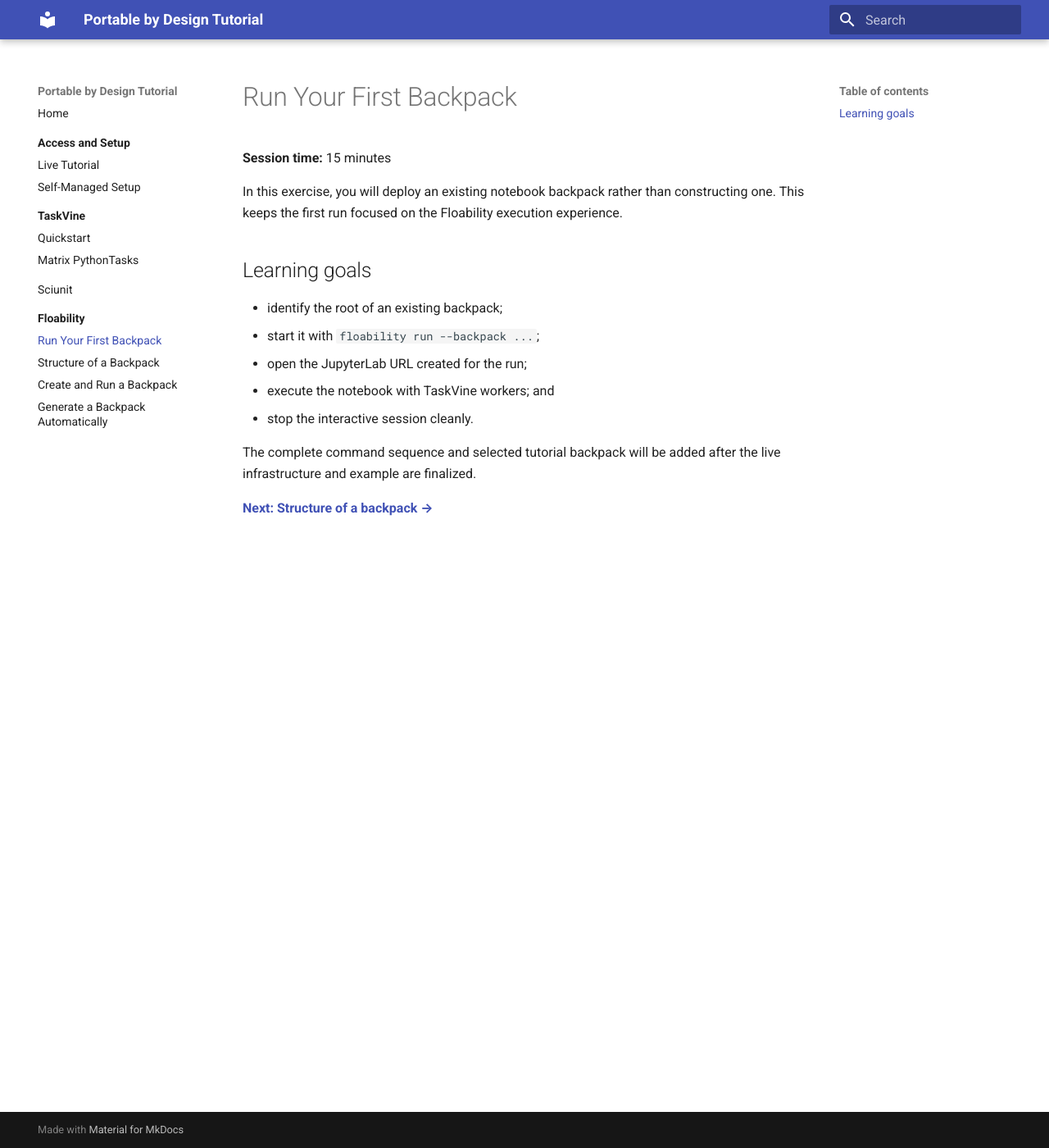
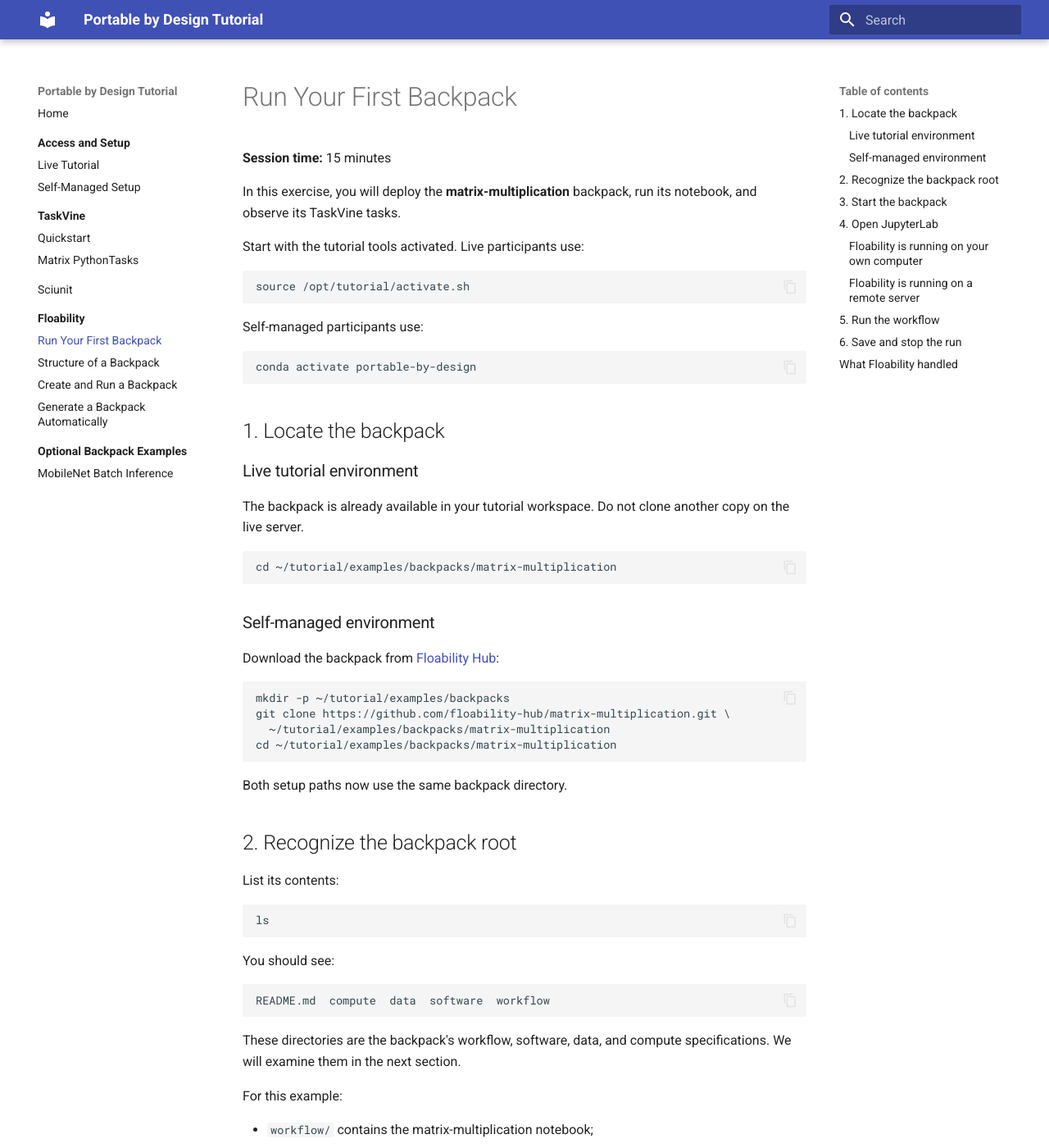
Before and after one commit to floability/tutorial-portable-by-design, an MkDocs documentation site: the page built from docs/04-floability/first-backpack.md, in a window 1280 px wide and 1400 px high. Shown: the whole window at 82% size. Built offline with MkDocs 1.6.1 and Material for MkDocs 9.7.7, drawn with Linux system fonts in a browser that asks for light colours; some of the changed text lies outside the part shown.

Commit message:
Add first and optional backpack guides

````diff
--- a/docs/04-floability/first-backpack.md
+++ b/docs/04-floability/first-backpack.md
@@ -2,19 +2,164 @@
 
 **Session time:** 15 minutes
 
-In this exercise, you will deploy an existing notebook backpack rather than
-constructing one. This keeps the first run focused on the Floability execution
-experience.
+In this exercise, you will deploy the **matrix-multiplication** backpack, run
+its notebook, and observe its TaskVine tasks.
 
-## Learning goals
+Start with the tutorial tools activated. Live participants use:
 
-- identify the root of an existing backpack;
-- start it with `floability run --backpack ...`;
-- open the JupyterLab URL created for the run;
-- execute the notebook with TaskVine workers; and
-- stop the interactive session cleanly.
+```bash
+source /opt/tutorial/activate.sh
+```
 
-The complete command sequence and selected tutorial backpack will be added
-after the live infrastructure and example are finalized.
+Self-managed participants use:
+
+```bash
+conda activate portable-by-design
+```
+
+## 1. Locate the backpack
+
+### Live tutorial environment
+
+The backpack is already available in your tutorial workspace. Do not clone
+another copy on the live server.
+
+```bash
+cd ~/tutorial/examples/backpacks/matrix-multiplication
+```
+
+### Self-managed environment
+
+Download the backpack from
+[Floability Hub](https://github.com/floability-hub/matrix-multiplication):
+
+```bash
+mkdir -p ~/tutorial/examples/backpacks
+git clone https://github.com/floability-hub/matrix-multiplication.git \
+  ~/tutorial/examples/backpacks/matrix-multiplication
+cd ~/tutorial/examples/backpacks/matrix-multiplication
+```
+
+Both setup paths now use the same backpack directory.
+
+## 2. Recognize the backpack root
+
+List its contents:
+
+```bash
+ls
+```
+
+You should see:
+
+```text
+README.md  compute  data  software  workflow
+```
+
+These directories are the backpack's workflow, software, data, and compute
+specifications. We will examine them in the next section.
+
+For this example:
+
+- `workflow/` contains the matrix-multiplication notebook;
+- `software/` requests Python, NumPy, and TaskVine;
+- `data/` declares ten public 200 by 200 matrix files; and
+- `compute/` requests two to four one-core workers.
+
+## 3. Start the backpack
+
+Run Floability from the backpack root:
+
+```bash
+floability run --backpack .
+```
+
+Do not add `--batch-type` for this exercise. Floability will launch local
+TaskVine workers on the tutorial machine. You do not need to start
+`vine_factory` or `vine_worker` in another terminal; Floability manages the
+workers for this backpack.
+
+The first run may take a few minutes while Floability downloads input data and
+creates the backpack's Conda environment. Leave this terminal open. It will
+eventually print a JupyterLab URL similar to:
+
+```text
+http://localhost:REMOTE_PORT/lab?token=TOKEN
+```
+
+## 4. Open JupyterLab
+
+### Floability is running on your own computer
+
+Open the complete URL printed by Floability in your browser.
+
+### Floability is running on a remote server
+
+The Jupyter server is intentionally not exposed to the public Internet. Open a
+new terminal **on your own computer** and create an SSH tunnel:
+
+```bash
+ssh -N -L 8888:localhost:REMOTE_PORT USERNAME@SERVER
+```
+
+Replace:
+
+- `REMOTE_PORT` with the port in Floability's JupyterLab URL;
+- `USERNAME` with your assigned remote username; and
+- `SERVER` with your assigned server address.
+
+Keep the tunnel terminal open. In your browser, replace the remote port in the
+printed URL with local port `8888`:
+
+```text
+http://localhost:8888/lab?token=TOKEN
+```
+
+If port `8888` is already in use on your computer, choose another local port,
+such as `8889`, in both the SSH command and browser URL.
+
+## 5. Run the workflow
+
+In JupyterLab, open:
+
+```text
+workflow/matrix-multiplication.ipynb
+```
+
+Run the notebook cells in order. The notebook discovers ten staged matrix
+files and submits one multiplication for every unique pair:
+
+```text
+10 × 9 / 2 = 45 tasks
+```
+
+A successful run completes all 45 TaskVine tasks and reports the five matrix
+pairs with the largest Frobenius norms. Task completion order and worker
+addresses may differ between runs.
+
+## 6. Save and stop the run
+
+Save the notebook in JupyterLab. Return to the terminal running Floability and
+press `Ctrl-C` once:
+
+```text
+Ctrl-C
+```
+
+Floability stops JupyterLab and the worker factory, cleans up their processes,
+and synchronizes the edited notebook back to the backpack. You may also close
+the SSH tunnel with `Ctrl-C` after JupyterLab has stopped.
+
+## What Floability handled
+
+During this one command, Floability:
+
+1. validated the backpack;
+2. created an isolated run instance;
+3. downloaded and cached the matrix inputs;
+4. created and packed the declared software environment;
+5. launched local TaskVine workers;
+6. started JupyterLab inside the prepared environment; and
+7. cleaned up the processes when you stopped the run.
 
 [**Next: Structure of a backpack →**](backpack-structure.md)
--- a/mkdocs.yml
+++ b/mkdocs.yml
@@ -27,3 +27,6 @@
       - Structure of a Backpack: 04-floability/backpack-structure.md
       - Create and Run a Backpack: 04-floability/create-backpack.md
       - Generate a Backpack Automatically: 04-floability/audit.md
+  - Optional Backpack Examples:
+      - Try Other Backpacks: 04-floability/optional-backpacks/index.md
+      - MobileNet Batch Inference: 04-floability/optional-backpacks/mobilenet.md
````
Also changed, not shown: docs/04-floability/index.md (+7 -0 lines), docs/04-floability/optional-backpacks/index.md (added, +28 -0 lines), docs/04-floability/optional-backpacks/mobilenet.md (added, +179 -0 lines).
